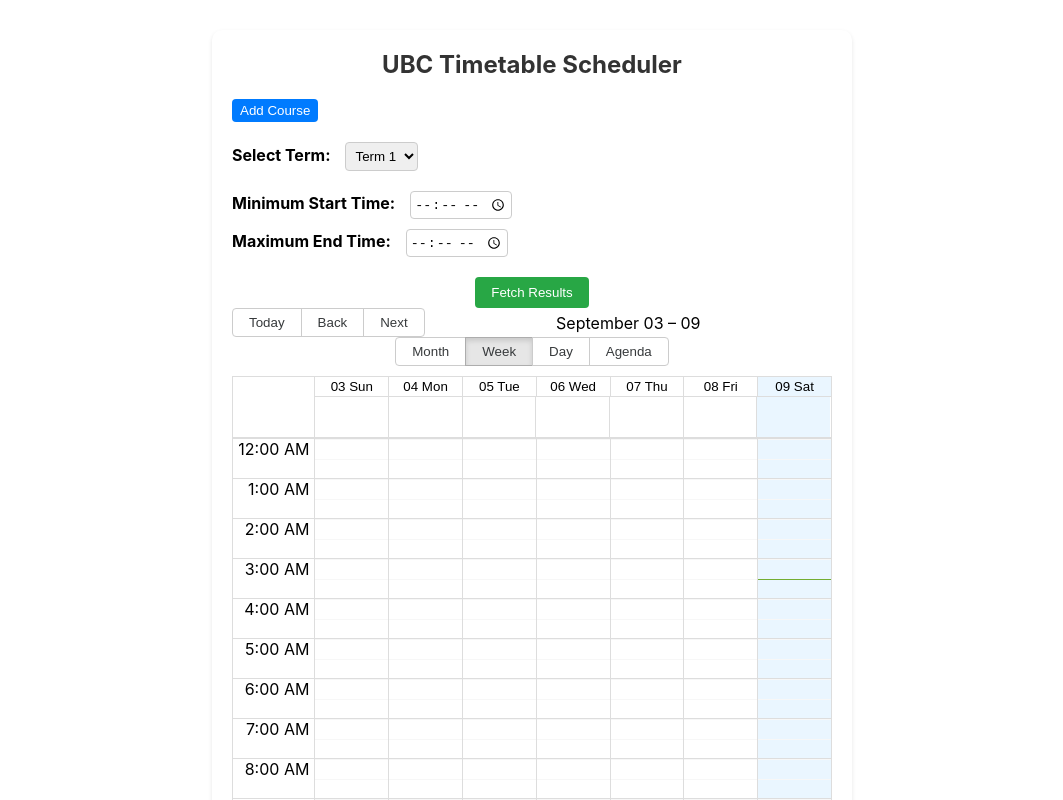
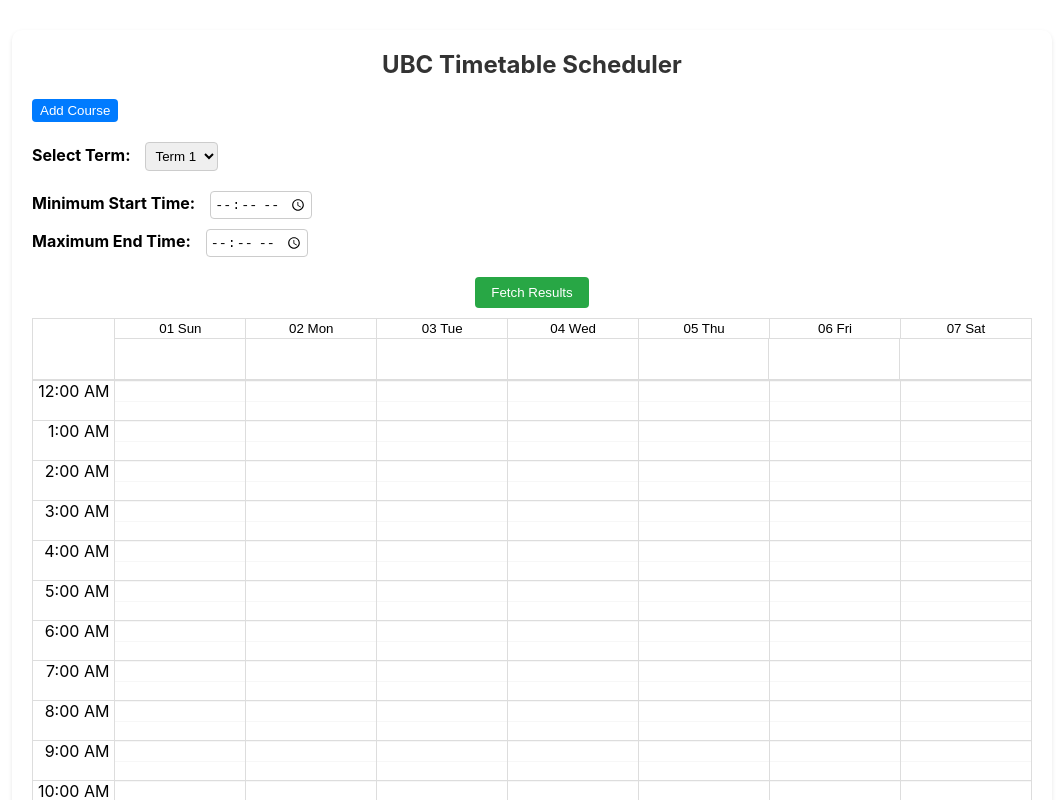
Before and after one commit to ManDag004/UBCTimeTableScheduler, a React (Create React App) app in the folder tt-scheduler-frontend/: page / in a window 1280 px wide. Shown: the top 800 px of the page, without its empty margins (108-1171 px from the left). Built offline with nearby package versions, Linux system fonts and the light colour scheme.

Commit message:
Fix Calendar Update and View

```diff
--- a/tt-scheduler-frontend/src/App.css
+++ b/tt-scheduler-frontend/src/App.css
@@ -9,7 +9,7 @@
 
 .container {
   margin: 30px auto;
-  max-width: 600px;
+  max-width: 1000px;
   padding: 20px;
   border-radius: 10px;
   box-shadow: 0 2px 4px rgba(0, 0, 0, 0.1);
@@ -63,7 +63,7 @@
 }
 
 .fetch-button {
-  margin-top: 10px;
+  margin: 10px 0px;
   padding: 8px 16px;
   background-color: #28a745;
   color: #fff;
--- a/tt-scheduler-frontend/src/App.js
+++ b/tt-scheduler-frontend/src/App.js
@@ -1,7 +1,7 @@
 import logo from './logo.svg';
 import './App.css';
 import axios from 'axios';
-import React, { useState } from 'react';
+import React, { useState, useEffect } from 'react';
 import { Calendar, momentLocalizer } from 'react-big-calendar';
 import moment from 'moment';
 import 'react-big-calendar/lib/css/react-big-calendar.css';
@@ -14,6 +14,10 @@
   const [maxEndTime, setMaxEndTime] = useState('');
   const localizer = momentLocalizer(moment);
   const [events, setEvents] = useState([]);
+
+  useEffect(() => {
+    populateEvents();
+  }, [results]);
 
   const populateEvents = () => {
     let events = [];
@@ -85,7 +89,6 @@
     axios.post('http://127.0.0.1:8000/api/courses/', { search_params: criteria })
       .then(response => {
           setResults(response.data);
-          populateEvents();
       })
       .catch(error => {
           console.error('Error fetching courses:', error);
@@ -169,8 +172,10 @@
         events={events}
         startAccessor="start"
         endAccessor="end"
-        style={{ height: 500 }}
+        style={{ height: 750 }}
         defaultView='week'
+        defaultDate={new Date(2023, 9, 1)}
+        toolbar={false}
       />
     </div>
   );
```
